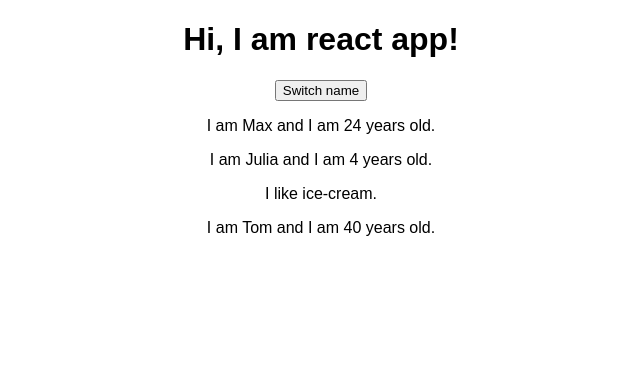
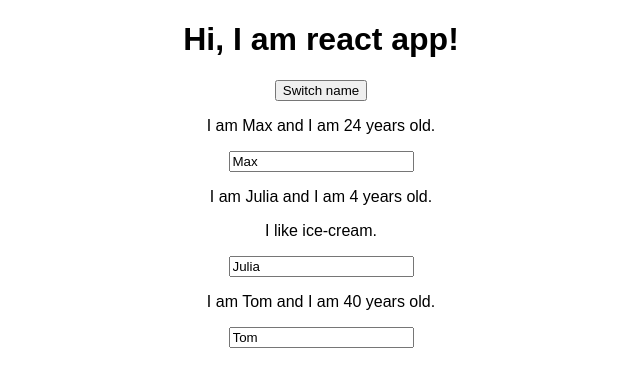
Before and after one commit to magda-gierg/Udemy_react, a React (Create React App) app: page / in a window 1280 px wide. Shown: the top 386 px of the page, without its empty margins (319-959 px from the left). Built offline with nearby package versions, Linux system fonts and the light colour scheme.

Commit message:
two way binding

```diff
--- a/src/App.js
+++ b/src/App.js
@@ -22,6 +22,17 @@
   })
 }
 
+changeNameHandler = (event) => {
+  this.setState({
+    persons: [
+      {name: "Max", age: 24},
+      {name: "Julia", age: 4},
+      {name: event.target.value, age: 40}
+    ]
+  })
+
+}
+
   render() {
     return (
       <div className="App">
@@ -36,7 +47,8 @@
         click={this.switchNameHandler}>I like ice-cream.</Person>
       <Person
         name={this.state.persons[2].name}
-        age={this.state.persons[2].age}/>
+        age={this.state.persons[2].age}
+        changed={this.changeNameHandler}/>
       </div>
     );
   }
--- a/src/Person.js
+++ b/src/Person.js
@@ -5,6 +5,7 @@
     <div>
       <p onClick={props.click}>I am {props.name} and I am {props.age} years old.</p>
       <p>{props.children}</p>
+      <input type="text" onChange={props.changed} value={props.name} />
     </div>
   )
 }
```
